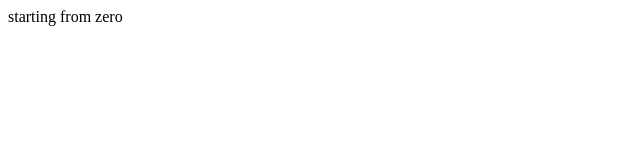
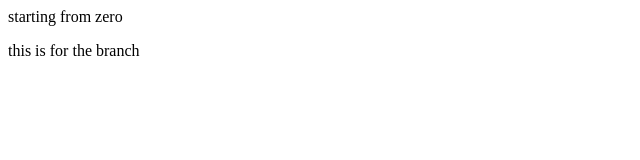
Before and after one commit to ubbagg/github-demo, a plain HTML site: page index.html in a window 1280 px wide. Shown: the whole page, without its empty margins (0-640 px from the left). Drawn offline with Linux system fonts and the light colour scheme.

Commit message:
new branch

```diff
--- a/index.html
+++ b/index.html
@@ -1 +1,2 @@
 <p>starting from zero</p>
+<p>this is for the branch</p>
```
